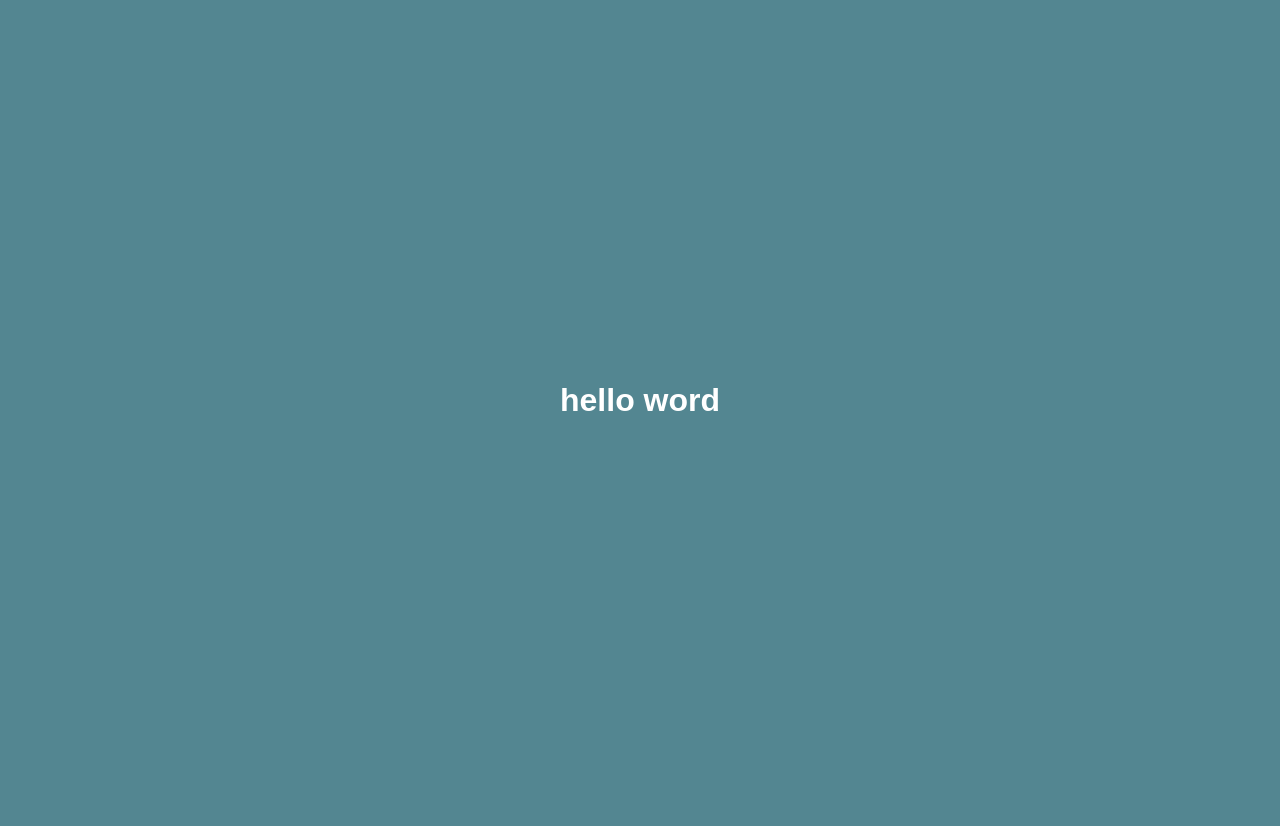
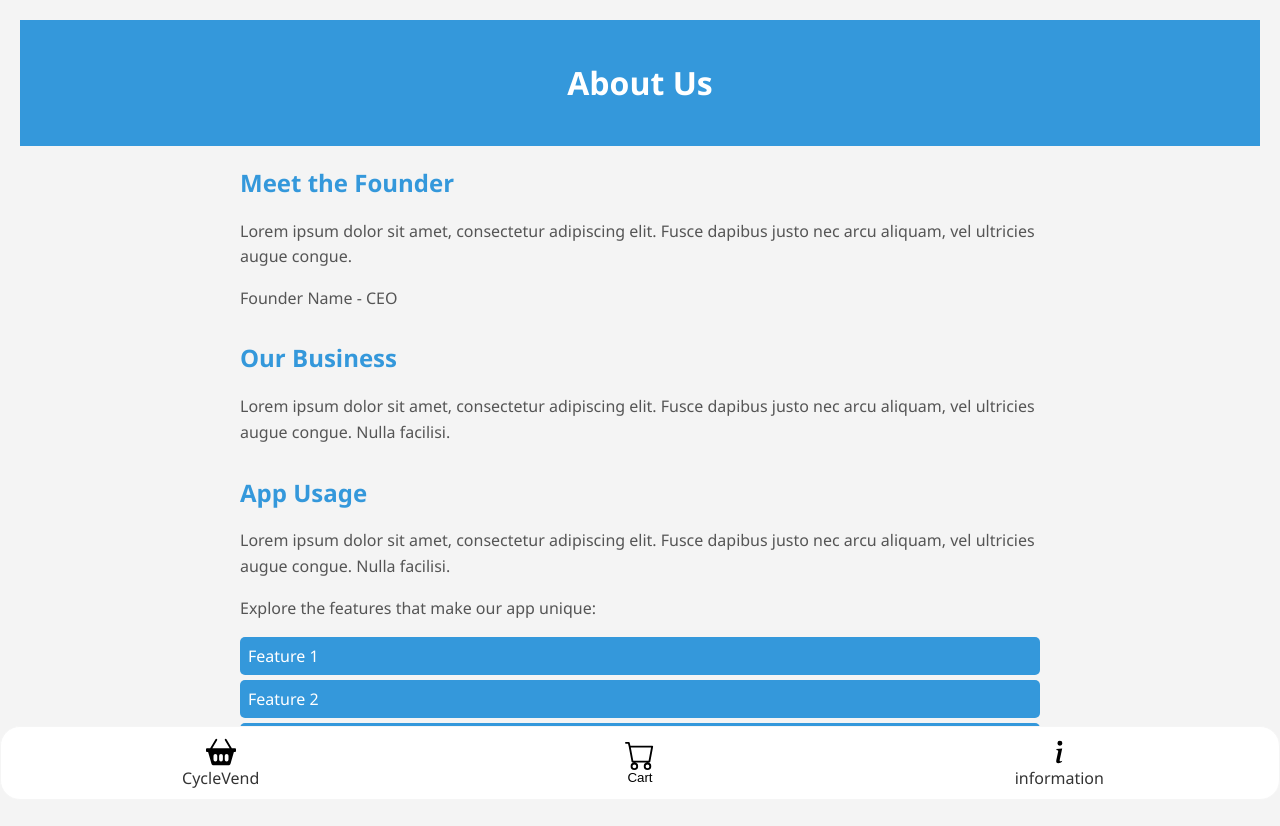
Before and after one commit to csdoge22/TCNJ-2024, a plain HTML site: page about.html in a window 1280 px wide. Drawn offline with Linux system fonts and the light colour scheme.

Commit message:
[3:25am commit]

```diff
--- a/about.html
+++ b/about.html
@@ -1,13 +1,73 @@
 <!DOCTYPE html>
 <html lang="en">
 <head>
-    <meta charset="UTF-8">
-    <meta name="viewport" content="width=device-width, initial-scale=1.0">
-    <title>Document</title>
-    <link rel="stylesheet" href="styles.css">
+  <meta charset="UTF-8">
+  <meta name="viewport" content="width=device-width, initial-scale=1.0">
+  <title>About Us</title>
+  <link rel="stylesheet" href="newstyle.css">
 </head>
 <body>
-    <h1>hello word</h1>
-    <header
+
+  <header>
+    <h1>About Us</h1>
+  </header>
+
+  <section>
+    <div class="founder">
+      <h2>Meet the Founder</h2>
+      <p>Lorem ipsum dolor sit amet, consectetur adipiscing elit. Fusce dapibus justo nec arcu aliquam, vel ultricies augue congue.</p>
+      <p>Founder Name - CEO</p>
+    </div>
+
+    <div class="business">
+      <h2>Our Business</h2>
+      <p>Lorem ipsum dolor sit amet, consectetur adipiscing elit. Fusce dapibus justo nec arcu aliquam, vel ultricies augue congue. Nulla facilisi.</p>
+    </div>
+
+    <div class="app-usage">
+      <h2>App Usage</h2>
+      <p>Lorem ipsum dolor sit amet, consectetur adipiscing elit. Fusce dapibus justo nec arcu aliquam, vel ultricies augue congue. Nulla facilisi.</p>
+      <p>Explore the features that make our app unique:</p>
+      <ul>
+        <li>Feature 1</li>
+        <li>Feature 2</li>
+        <li>Feature 3</li>
+      </ul>
+    </div>
+  </section>
+
+
+
 </body>
 </html>
+
+
+        <br><br>
+        <div class="bottom-container">
+          <div class="icon-container">
+            <div>
+              <a href="index.html">
+                <img src="images\basket2-fill.svg" alt="recycle logo"></a>
+                <span>CycleVend</span>
+
+            </div>
+            <div>
+              <button id="cart-button" onclick="showCart()">
+                <img src="images\cart (1).svg" alt="ret bins logo">
+                <span>Cart</span>
+              </button>
+            </div>
+            <div>
+              <a href="about.html">
+                <img src="images/if.svg" alt="learn logo"> </a>
+                <span>information</span>
+
+            </div>
+          </div>
+        </div>
+        <br>
+
+
+
+</body>
+</html>
--- /dev/null
+++ b/newstyle.css
@@ -0,0 +1,99 @@
+body {
+    font-family: 'Segoe UI', Tahoma, Geneva, Verdana, sans-serif;
+    margin: 20px;
+    background-color: #f4f4f4;
+    color: #333;
+  }
+
+  header {
+    text-align: center;
+    padding: 20px;
+    background-color: #3498db;
+    color: #fff;
+  }
+
+  section {
+    max-width: 800px;
+    margin: 0 auto;
+  }
+
+  h2 {
+    color: #3498db;
+  }
+
+  p {
+    line-height: 1.6;
+    color: #555;
+  }
+
+  .founder {
+    margin-bottom: 30px;
+  }
+
+  .app-usage {
+    margin-top: 30px;
+  }
+
+  ul {
+    list-style-type: none;
+    padding: 0;
+  }
+
+  ul li {
+    background-color: #3498db;
+    color: #fff;
+    padding: 8px;
+    margin-bottom: 5px;
+    border-radius: 5px;
+  }
+
+  footer {
+    margin-top: 50px;
+    text-align: center;
+    background-color: #3498db;
+    color: #fff;
+    padding: 10px 0;
+  }
+
+
+  /*keep these styles for all pages */
+
+  /* bottom container*/
+  .bottom-container {
+    position: fixed; /* Fixed position */
+    text-align: center;
+    bottom: 0;
+    left: 0; /* Ensure the container starts from the left */
+    width: 100%; /* Full width */
+    background-color: white;
+    border: 1px solid whitesmoke;
+    padding: 10px;
+    border-radius: 20px;
+    text-align:center;
+    box-sizing: border-box; /* Include padding and border in total width */
+    z-index: 1000; /* Ensure it's above other elements */
+  }
+
+
+  .icon-container {
+    display: flex;
+    flex-direction: row;
+    align-items: center;
+    justify-content: space-around;
+  }
+  .icon-container div {
+    text-align: center;
+    width: 30%;
+  }
+
+  .icon-container img {
+    height: 30px; /* Adjust the height of the icons as needed */
+    display: block;
+    margin: 0 auto;
+  }
+
+  #cart-button{
+    color:none;
+    border:none ;
+   background-color: transparent;
+ }
--- a/styles.css
+++ b/styles.css
@@ -6,7 +6,7 @@ body {
     justify-content: center;
     align-items: center;
     min-height: 100vh;
-    background-color: #538691;
+    background-color: #3498db;
     margin-bottom: 70px;
   }
 
@@ -83,7 +83,7 @@ body {
   #view-cart,
   #back-to-machine {
     text-decoration: none;
-    background-color: #3a702f;
+    background-color: #000000;
     color: #fff;
     padding: 10px 20px;
     border: none;
@@ -127,6 +127,9 @@ body {
     margin-right: 10px;
   }
 
+  div.instructions{
+    font-size: 12px;
+  }
   .delete-button-cart {
     position: absolute;
     top: 90%;
@@ -200,5 +203,16 @@ body {
   }
   #buttonIntro{
       margin-top: 80px; /* Adjust the margin as needed */
-      margin-left: -89PX;
+      margin-left: -100px;
+      background-color:black;
+      border-radius: 50px;
+      border: none;
+      color:white;
+
   }
+  #logo{
+    background-color: #2980b9;
+    border-radius: 40px;
+    color:white;
+    font-family:cursive;
+  }
```
Also changed, not shown: index.html (+25 -18 lines), loading.html (+2 -1 lines), new.html (deleted, +0 -34 lines), script.js (+23 -31 lines), images/blankcan.jpg (added), images/prof.jpg (added), images/recycle.svg (added).
